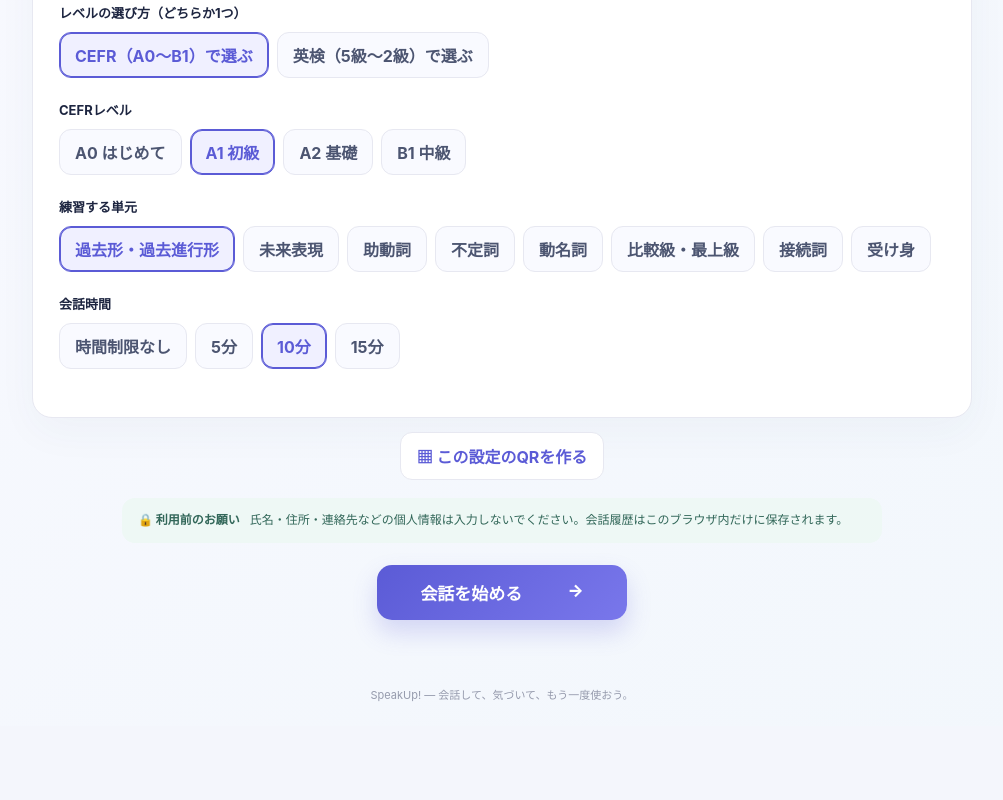
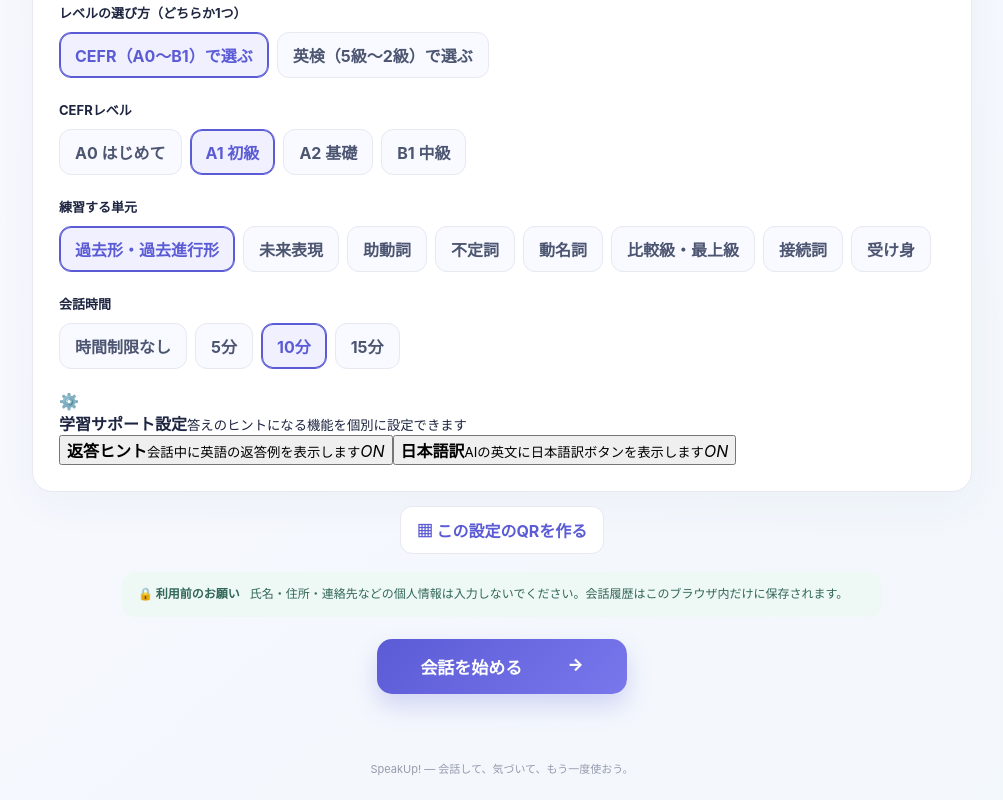
Before and after one commit to atyufumi0424-cyber/eikaiwaapp, a Next.js app: page / in a window 1280 px wide. Shown: the part 541-1341 px from the top of the page, without its empty margins (138-1141 px from the left). Before the commit the page ends 1267 px from the top, so only its background shows below. Built offline with nearby package versions, Linux system fonts and the light colour scheme.

Commit message:
Add configurable hint and translation controls

```diff
--- a/app/page.tsx
+++ b/app/page.tsx
@@ -13,6 +13,8 @@ type Settings = {
   mode: Mode;
   topic: string;
   unit: string;
+  showHints: boolean;
+  showTranslations: boolean;
 };
 type Review = {
   score: number;
@@ -41,6 +43,8 @@ const initialSettings: Settings = {
   mode: "grammar",
   topic: "",
   unit: "過去形・過去進行形",
+  showHints: true,
+  showTranslations: true,
 };
 
 const modes: { value: Mode; icon: string; title: string; description: string }[] = [
@@ -151,7 +155,7 @@ export default function Home() {
         clientId: getClientId(),
       });
       setMessages([...next, { role: "assistant", text: result.text }]);
-      setSuggestions(Array.isArray(result.suggestions) ? result.suggestions.slice(0, 3) : []);
+      setSuggestions(settings.showHints && Array.isArray(result.suggestions) ? result.suggestions.slice(0, 3) : []);
       setFailedMessage("");
       void speakNatural(result.text, audioSpeed);
     } catch (error) {
@@ -169,7 +173,7 @@ export default function Home() {
       const history = messages.slice(0, -1);
       const result = await callApi("chat", { message: failedMessage, history, settings, clientId: getClientId() });
       setMessages([...messages, { role: "assistant", text: result.text }]);
-      setSuggestions(Array.isArray(result.suggestions) ? result.suggestions.slice(0, 3) : []);
+      setSuggestions(settings.showHints && Array.isArray(result.suggestions) ? result.suggestions.slice(0, 3) : []);
       setFailedMessage(""); setNotice(""); void speakNatural(result.text, audioSpeed);
     } catch (error) { setNotice(errorText(error)); } finally { setBusy(false); }
   }
@@ -360,6 +364,25 @@ export default function Home() {
               </label>
             )}
             <ChoiceGroup title="会話時間" values={["0", "5", "10", "15"]} labels={["時間制限なし", "5分", "10分", "15分"]} selected={String(lessonMinutes)} onSelect={(value) => setLessonMinutes(Number(value))} />
+
+            <div className="supportSettings">
+              <div className="supportHeading">
+                <span>⚙️</span><div><b>学習サポート設定</b><small>答えのヒントになる機能を個別に設定できます</small></div>
+              </div>
+              <SupportToggle
+                title="返答ヒント"
+                description="会話中に英語の返答例を表示します"
+                enabled={settings.showHints}
+                onToggle={() => { setSettings({ ...settings, showHints: !settings.showHints }); setSuggestions([]); }}
+              />
+              <SupportToggle
+                title="日本語訳"
+                description="AIの英文に日本語訳ボタンを表示します"
+                enabled={settings.showTranslations}
+                onToggle={() => { setSettings({ ...settings, showTranslations: !settings.showTranslations }); setTranslations({}); }}
+              />
+              {!settings.showHints && !settings.showTranslations && <p className="supportModeNote">集中モード：ヒントと日本語訳を表示しません</p>}
+            </div>
           </div>
 
           <div className="setupTools"><button onClick={() => void makeShareQr()}>▦ この設定のQRを作る</button></div>
@@ -395,7 +418,7 @@ export default function Home() {
               <div className={`row ${message.role}`} key={index}>
                 <i>{message.role === "assistant" ? "AI" : "YOU"}</i>
                 <div className="bubbleWrap"><p>{message.text}</p>
-                  {message.role === "assistant" && <div className="messageActions"><button onClick={() => void speakNatural(message.text, audioSpeed)}>🔊 聞く</button><button onClick={() => void showTranslation(message.text, index)}>🇯🇵 訳</button><button onClick={() => startPronunciation(message.text)}>🎤 発音</button></div>}
+                  {message.role === "assistant" && <div className="messageActions"><button onClick={() => void speakNatural(message.text, audioSpeed)}>🔊 聞く</button>{settings.showTranslations && <button onClick={() => void showTranslation(message.text, index)}>🇯🇵 訳</button>}<button onClick={() => startPronunciation(message.text)}>🎤 発音</button></div>}
                   {translations[index] && <div className="translation">{translations[index]}</div>}
                 </div>
               </div>
@@ -403,7 +426,7 @@ export default function Home() {
             {busy && <div className="row assistant"><i>AI</i><p>Thinking •••</p></div>}
           </div>
           {pronunciation && <div className="practicePanel"><button className="closeMini" onClick={() => setPronunciation(null)}>×</button><b>発音練習</b><p>{pronunciation.target}</p><button className="practiceButton" onClick={recordPronunciation}>{listening ? "聞き取り中…" : "🎙️ この英文を言う"}</button>{pronunciation.heard && <div className="pronunciationResult"><strong>{pronunciation.score}点</strong><span>聞こえた英語：{pronunciation.heard}</span><small>音声認識との一致度による簡易評価です。</small></div>}</div>}
-          {!!suggestions.length && <div className="suggestions"><b>返答例</b>{suggestions.map((suggestion) => <button key={suggestion} onClick={() => setInput(suggestion)}>{suggestion}</button>)}</div>}
+          {settings.showHints && !!suggestions.length && <div className="suggestions"><b>返答例</b>{suggestions.map((suggestion) => <button key={suggestion} onClick={() => setInput(suggestion)}>{suggestion}</button>)}</div>}
           {notice && <div className="notice">{notice}{failedMessage && <button className="retryButton" onClick={retryMessage}>もう一度送る</button>}</div>}
           <form onSubmit={sendMessage}>
             <button type="button" className={`mic ${listening ? "recording" : ""}`} onClick={startListening} aria-label="音声入力">🎙️</button>
@@ -512,6 +535,9 @@ export default function Home() {
 function ChoiceGroup({ title, values, labels, selected, onSelect }: { title: string; values: string[]; labels?: string[]; selected: string; onSelect: (value: string) => void }) {
   return <div className="fieldBlock"><b>{title}</b><div className="choiceRow">{values.map((value, index) => <button key={value} className={selected === value ? "selected" : ""} onClick={() => onSelect(value)}>{labels?.[index] || value}</button>)}</div></div>;
 }
+function SupportToggle({ title, description, enabled, onToggle }: { title: string; description: string; enabled: boolean; onToggle: () => void }) {
+  return <button type="button" className={`supportToggle ${enabled ? "enabled" : ""}`} onClick={onToggle} aria-pressed={enabled}><span><b>{title}</b><small>{description}</small></span><i>{enabled ? "ON" : "OFF"}</i></button>;
+}
 function ReviewBlock({ icon, title, items, empty }: { icon: string; title: string; items?: string[]; empty: string }) {
   const content = items?.filter(Boolean) || [];
   return <article className="reviewBlock"><h2><span>{icon}</span>{title}</h2><ul>{(content.length ? content : [empty]).map((item, index) => <li key={index}>{item}</li>)}</ul></article>;
@@ -581,12 +607,12 @@ function pronunciationScore(target: string, heard: string) {
   return Math.max(0, Math.round((1 - rows[a.length] / Math.max(a.length, b.length, 1)) * 100));
 }
 function sharedSettingsUrl(settings: Settings) {
-  const url = new URL(window.location.origin + window.location.pathname); const params = new URLSearchParams({ shared: "1", grade: settings.level, type: settings.proficiencyType, cefr: settings.cefr, eiken: settings.targetLevel, mode: settings.mode, unit: settings.unit, topic: settings.topic }); url.search = params.toString(); return url.toString();
+  const url = new URL(window.location.origin + window.location.pathname); const params = new URLSearchParams({ shared: "1", grade: settings.level, type: settings.proficiencyType, cefr: settings.cefr, eiken: settings.targetLevel, mode: settings.mode, unit: settings.unit, topic: settings.topic, hints: settings.showHints ? "1" : "0", translation: settings.showTranslations ? "1" : "0" }); url.search = params.toString(); return url.toString();
 }
 function readSharedSettings(): Settings | null {
   const params = new URLSearchParams(window.location.search); if (params.get("shared") !== "1") return null;
   const level = params.get("grade") || initialSettings.level, mode = (["grammar", "free", "custom"].includes(params.get("mode") || "") ? params.get("mode") : "grammar") as Mode, cefr = (["A0", "A1", "A2", "B1"].includes(params.get("cefr") || "") ? params.get("cefr") : "A1") as Settings["cefr"];
-  return { level, targetLevel: params.get("eiken") || initialSettings.targetLevel, cefr, proficiencyType: params.get("type") === "eiken" ? "eiken" : "cefr", mode, unit: params.get("unit") || unitsFor(level)[0], topic: params.get("topic") || "" };
+  return { level, targetLevel: params.get("eiken") || initialSettings.targetLevel, cefr, proficiencyType: params.get("type") === "eiken" ? "eiken" : "cefr", mode, unit: params.get("unit") || unitsFor(level)[0], topic: params.get("topic") || "", showHints: params.get("hints") !== "0", showTranslations: params.get("translation") !== "0" };
 }
 function validSession(value: any): value is Session { return value && typeof value.id === "string" && typeof value.date === "string" && value.settings && Array.isArray(value.messages) && value.review && typeof value.review.score === "number"; }
 function sessionSearchText(session: Session) { return `${new Date(session.date).toLocaleDateString("ja-JP")} ${lessonTitle(session.settings)} ${levelName(session.settings)} ${session.messages.map((message) => message.text).join(" ")}`.toLowerCase(); }
```
